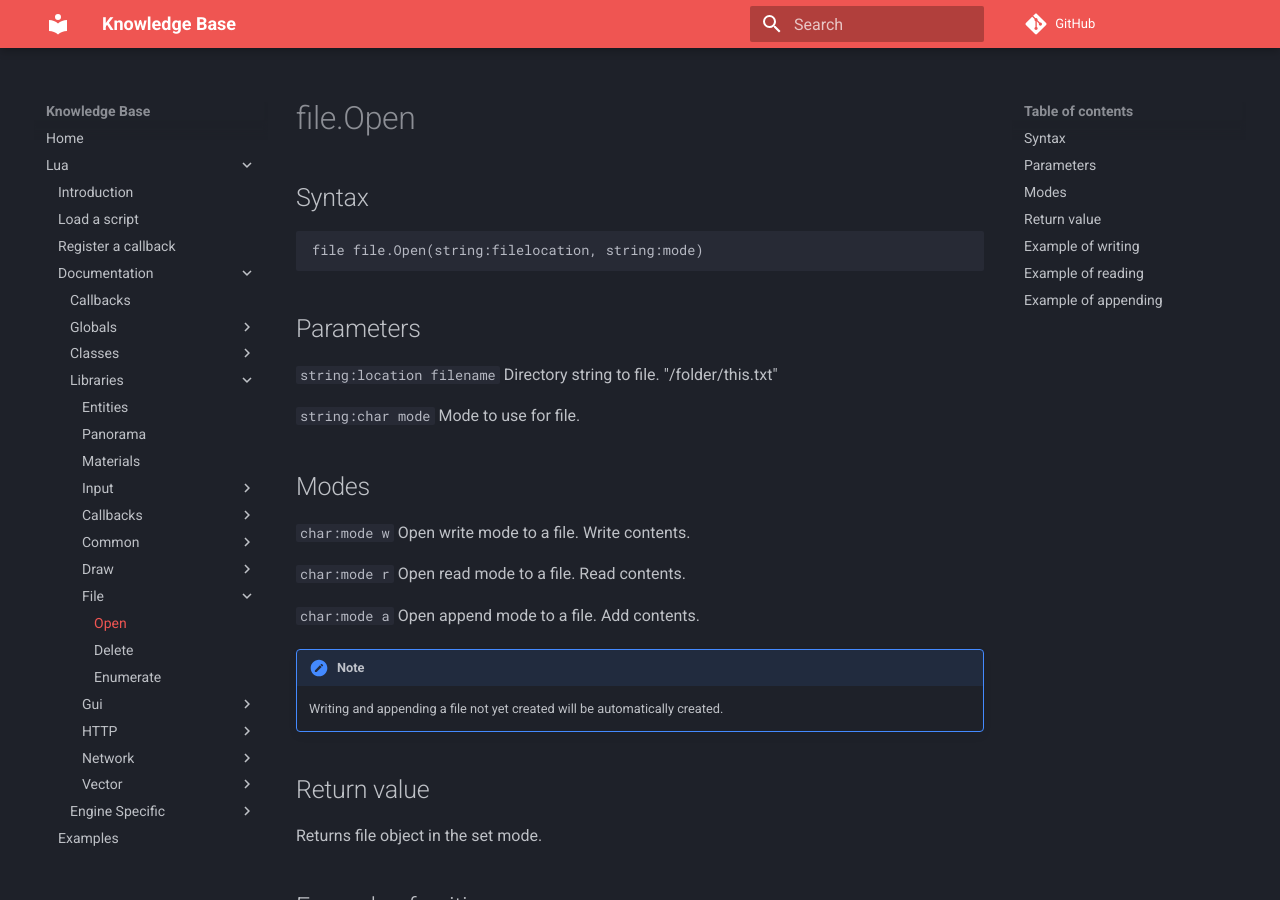
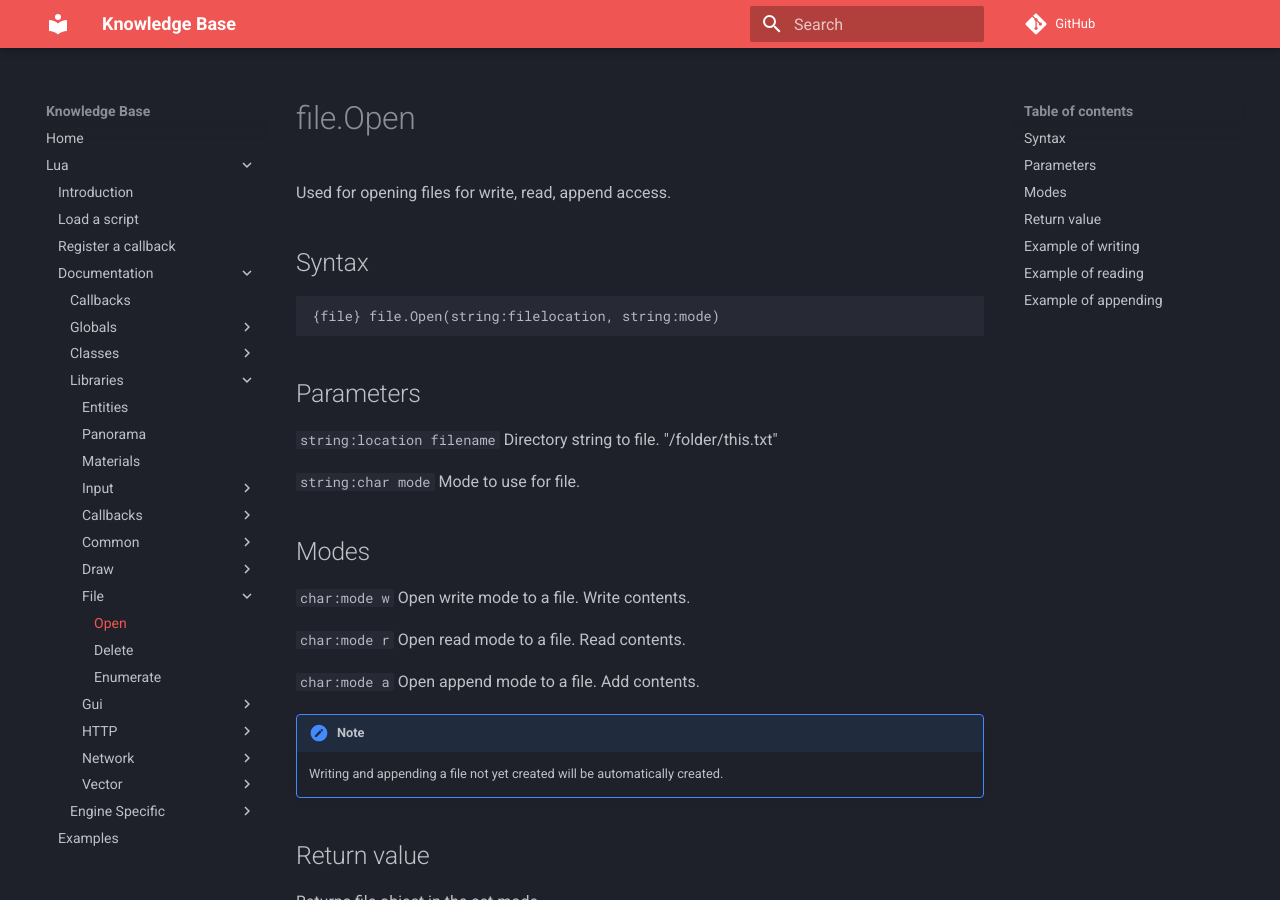
Before and after one commit to Ninaligo/aimware-web-kb, an MkDocs documentation site: the page built from private/lua/docs/library/file/open.md, in a window 1280 px wide and 900 px high. Built offline with MkDocs 1.6.1 and Material for MkDocs 9.7.7, drawn with Linux system fonts in a browser that asks for light colours; comment, search, counter and statistics services are not loaded.

````diff
--- a/private/lua/docs/library/file/open.md
+++ b/private/lua/docs/library/file/open.md
@@ -1,8 +1,9 @@
 # file.Open
+Used for opening files for write, read, append access.
 
 ## Syntax
 ```
-file file.Open(string:filelocation, string:mode)
+{file} file.Open(string:filelocation, string:mode)
 ```
 
 ## Parameters
````
Also changed, not shown: private/lua/docs/library/file/delete.md (+1 -0 lines), private/lua/docs/library/file/enumerate.md (+18 -0 lines).
